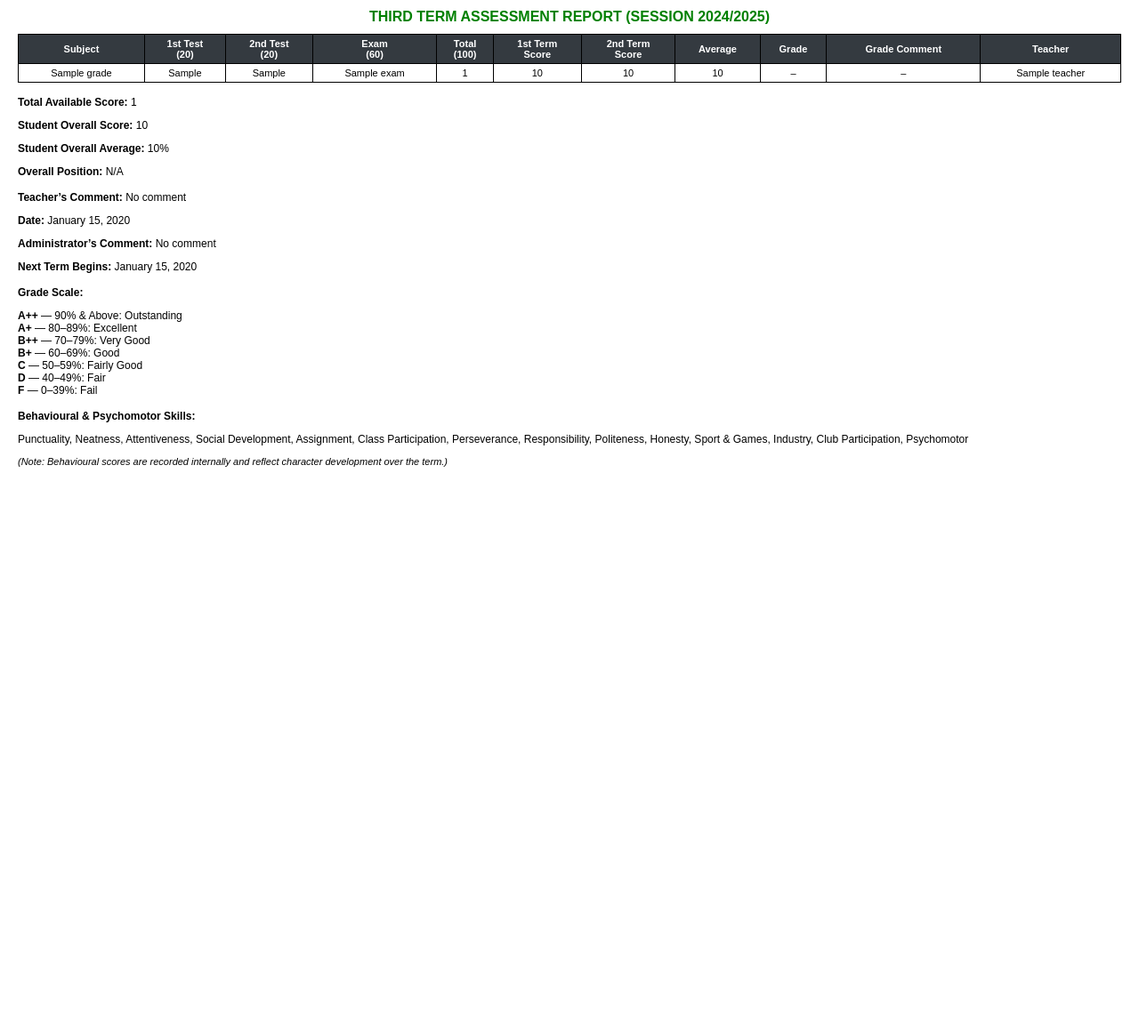
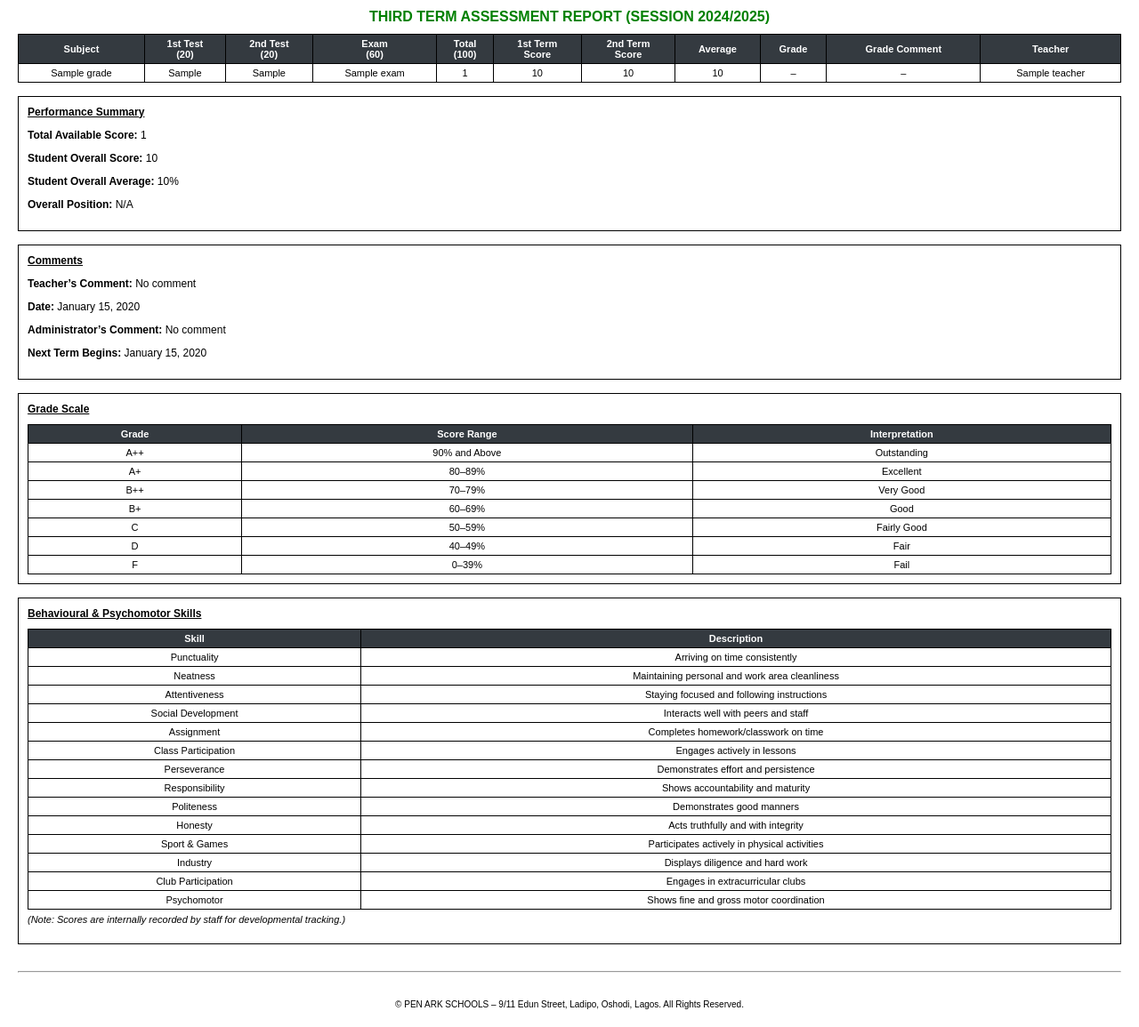
Before and after one commit to Chukwuaruka/school_portal, a Django app: template portal/templates/portal/grades_pdf.html in a window 1280 px wide. Shown: the part 142-1297 px from the top of the page at 89% size. Before the commit the page ends 667 px from the top, so only its background shows below. Run offline with Django 5.2, Linux system fonts and the light colour scheme; the template is opened without the code that fills it: most values are stand-ins (such as "Sample title", 1, 10 or a date in 2020); grey boxes marked "Sample" are stand-in pictures.

```diff
--- a/portal/templates/portal/grades_pdf.html
+++ b/portal/templates/portal/grades_pdf.html
@@ -45,14 +45,28 @@
             background-color: #343a40;
             color: white;
         }
-        .summary, .comments, .grading-scale, .behavioral {
+        .section {
             margin-top: 15px;
-            font-size: 12px;
+            border: 1px solid #000;
+            padding: 10px;
+        }
+        .section-title {
+            font-weight: bold;
+            text-decoration: underline;
+            margin-bottom: 6px;
         }
         .no-grades {
             text-align: center;
             font-style: italic;
             margin-top: 20px;
+        }
+        .footer {
+            font-size: 10px;
+            margin-top: 30px;
+            text-align: center;
+        }
+        hr {
+            margin-top: 30px;
         }
     </style>
 </head>
@@ -110,44 +124,87 @@
     </tbody>
 </table>
 
-<div class="summary">
+<!-- Summary Section -->
+<div class="section">
+    <div class="section-title">Performance Summary</div>
     <p><strong>Total Available Score:</strong> {{ report.total_available_score|default:"N/A" }}</p>
     <p><strong>Student Overall Score:</strong> {{ report.overall_score|default:"N/A" }}</p>
     <p><strong>Student Overall Average:</strong> {{ report.overall_average|default:"N/A" }}%</p>
     <p><strong>Overall Position:</strong> {{ report.overall_position|default:"N/A" }}</p>
 </div>
 
-<div class="comments">
+<!-- Comments Section -->
+<div class="section">
+    <div class="section-title">Comments</div>
     <p><strong>Teacher’s Comment:</strong> {{ report.teacher_comment|default:"No comment" }}</p>
     <p><strong>Date:</strong> {{ report.date_uploaded|date:"F j, Y" }}</p>
     <p><strong>Administrator’s Comment:</strong> {{ report.admin_comment_report|default:"No comment" }}</p>
     <p><strong>Next Term Begins:</strong> {{ report.next_term_date|date:"F j, Y"|default:"TBD" }}</p>
 </div>
 
-<div class="grading-scale">
-    <strong>Grade Scale:</strong>
-    <ul style="list-style:none; padding-left: 0; font-size: 12px;">
-        <li><strong>A++</strong> — 90% & Above: Outstanding</li>
-        <li><strong>A+</strong> — 80–89%: Excellent</li>
-        <li><strong>B++</strong> — 70–79%: Very Good</li>
-        <li><strong>B+</strong> — 60–69%: Good</li>
-        <li><strong>C</strong> — 50–59%: Fairly Good</li>
-        <li><strong>D</strong> — 40–49%: Fair</li>
-        <li><strong>F</strong> — 0–39%: Fail</li>
-    </ul>
+<!-- Grade Scale Table -->
+<div class="section">
+    <div class="section-title">Grade Scale</div>
+    <table>
+        <thead>
+            <tr>
+                <th>Grade</th>
+                <th>Score Range</th>
+                <th>Interpretation</th>
+            </tr>
+        </thead>
+        <tbody>
+            <tr><td>A++</td><td>90% and Above</td><td>Outstanding</td></tr>
+            <tr><td>A+</td><td>80–89%</td><td>Excellent</td></tr>
+            <tr><td>B++</td><td>70–79%</td><td>Very Good</td></tr>
+            <tr><td>B+</td><td>60–69%</td><td>Good</td></tr>
+            <tr><td>C</td><td>50–59%</td><td>Fairly Good</td></tr>
+            <tr><td>D</td><td>40–49%</td><td>Fair</td></tr>
+            <tr><td>F</td><td>0–39%</td><td>Fail</td></tr>
+        </tbody>
+    </table>
 </div>
 
-<div class="behavioral">
-    <strong>Behavioural & Psychomotor Skills:</strong>
-    <p>
-        Punctuality, Neatness, Attentiveness, Social Development, Assignment, Class Participation, Perseverance, Responsibility, Politeness, Honesty, Sport & Games, Industry, Club Participation, Psychomotor
+<!-- Behavioural Table -->
+<div class="section">
+    <div class="section-title">Behavioural & Psychomotor Skills</div>
+    <table>
+        <thead>
+            <tr>
+                <th>Skill</th>
+                <th>Description</th>
+            </tr>
+        </thead>
+        <tbody>
+            <tr><td>Punctuality</td><td>Arriving on time consistently</td></tr>
+            <tr><td>Neatness</td><td>Maintaining personal and work area cleanliness</td></tr>
+            <tr><td>Attentiveness</td><td>Staying focused and following instructions</td></tr>
+            <tr><td>Social Development</td><td>Interacts well with peers and staff</td></tr>
+            <tr><td>Assignment</td><td>Completes homework/classwork on time</td></tr>
+            <tr><td>Class Participation</td><td>Engages actively in lessons</td></tr>
+            <tr><td>Perseverance</td><td>Demonstrates effort and persistence</td></tr>
+            <tr><td>Responsibility</td><td>Shows accountability and maturity</td></tr>
+            <tr><td>Politeness</td><td>Demonstrates good manners</td></tr>
+            <tr><td>Honesty</td><td>Acts truthfully and with integrity</td></tr>
+            <tr><td>Sport & Games</td><td>Participates actively in physical activities</td></tr>
+            <tr><td>Industry</td><td>Displays diligence and hard work</td></tr>
+            <tr><td>Club Participation</td><td>Engages in extracurricular clubs</td></tr>
+            <tr><td>Psychomotor</td><td>Shows fine and gross motor coordination</td></tr>
+        </tbody>
+    </table>
+    <p style="font-size: 11px; font-style: italic; margin-top: 5px;">
+        (Note: Scores are internally recorded by staff for developmental tracking.)
     </p>
-    <p style="font-size: 11px; font-style: italic;">(Note: Behavioural scores are recorded internally and reflect character development over the term.)</p>
 </div>
 
 {% else %}
 <p class="no-grades">No grades available for this report.</p>
 {% endif %}
 
+<hr>
+<div class="footer">
+    &copy; PEN ARK SCHOOLS – 9/11 Edun Street, Ladipo, Oshodi, Lagos. All Rights Reserved.
+</div>
+
 </body>
 </html>
```
